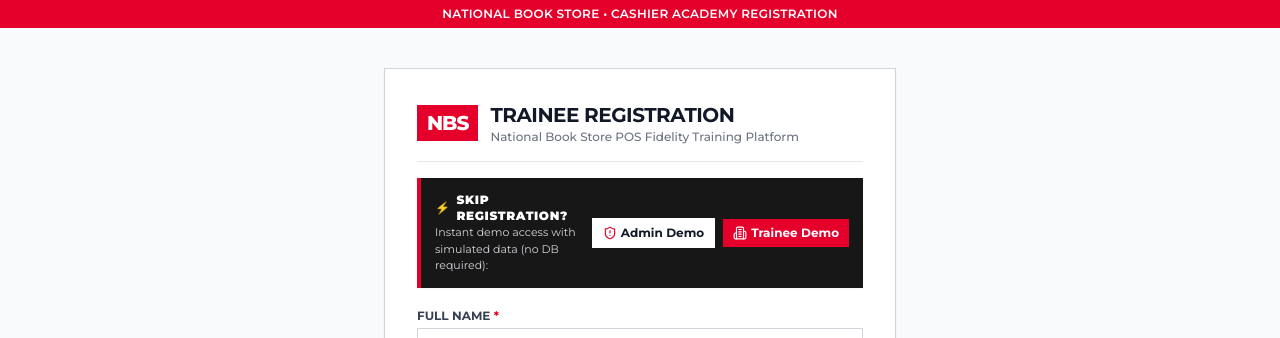
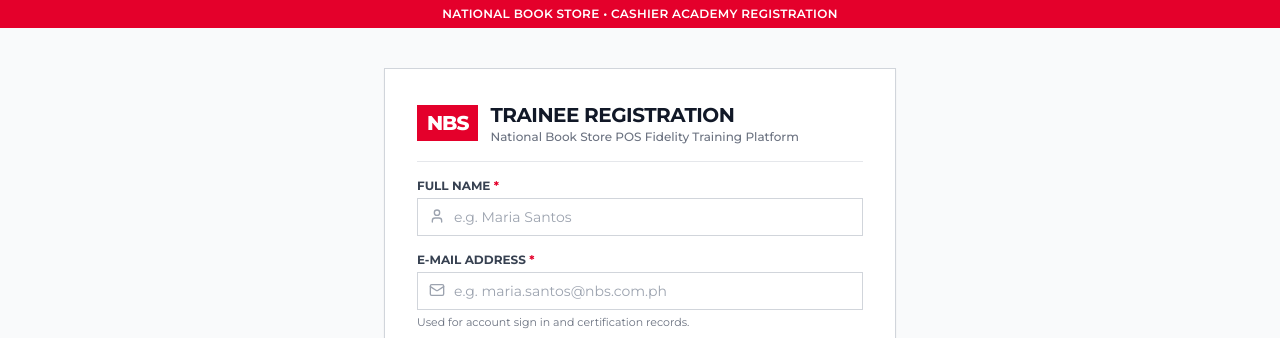
Before and after one commit to fen12rir/NBS-Projects, a Next.js app: page /signup in a window 1280 px wide. Shown: the top 338 px of the page. Built offline with nearby package versions, Linux system fonts and the light colour scheme; no server answers; the database is empty.

Commit message:
refactor(signup): remove redundant top demo banner

```diff
--- a/src/app/signup/page.tsx
+++ b/src/app/signup/page.tsx
@@ -154,41 +154,6 @@ export default function SignupPage() {
               <p className="text-xs text-gray-500 font-medium">
                 National Book Store POS Fidelity Training Platform
               </p>
-            </div>
-          </div>
-
-          {/* Top Demo Shortcut Banner */}
-          <div className="mb-5 p-3.5 bg-neutral-900 text-white border-l-4 border-[#E4002B] shadow-sm">
-            <div className="flex flex-col sm:flex-row sm:items-center sm:justify-between gap-2.5">
-              <div>
-                <div className="text-xs font-black uppercase tracking-wider text-white flex items-center space-x-1.5">
-                  <span className="text-amber-400">⚡</span>
-                  <span>Skip Registration?</span>
-                </div>
-                <p className="text-[11px] text-gray-300">
-                  Instant demo access with simulated data (no DB required):
-                </p>
-              </div>
-              <div className="flex items-center gap-2 shrink-0">
-                <button
-                  type="button"
-                  onClick={handleDemoAdminLogin}
-                  disabled={isLoading}
-                  className="py-1.5 px-2.5 bg-white hover:bg-gray-100 text-gray-900 text-xs font-bold flex items-center space-x-1 transition-colors border border-white"
-                >
-                  <ShieldAlert className="w-3.5 h-3.5 text-[#E4002B]" />
-                  <span>Admin Demo</span>
-                </button>
-                <button
-                  type="button"
-                  onClick={handleDemoTraineeLogin}
-                  disabled={isLoading}
-                  className="py-1.5 px-2.5 bg-[#E4002B] hover:bg-[#C30024] text-white text-xs font-bold flex items-center space-x-1 transition-colors"
-                >
-                  <Building2 className="w-3.5 h-3.5 text-white" />
-                  <span>Trainee Demo</span>
-                </button>
-              </div>
             </div>
           </div>
 
```
